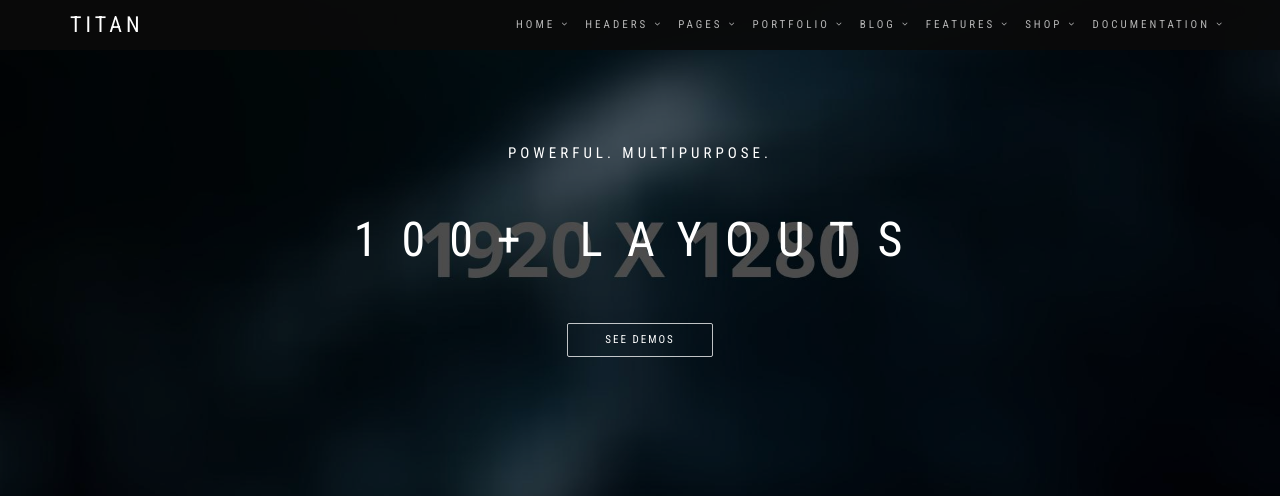
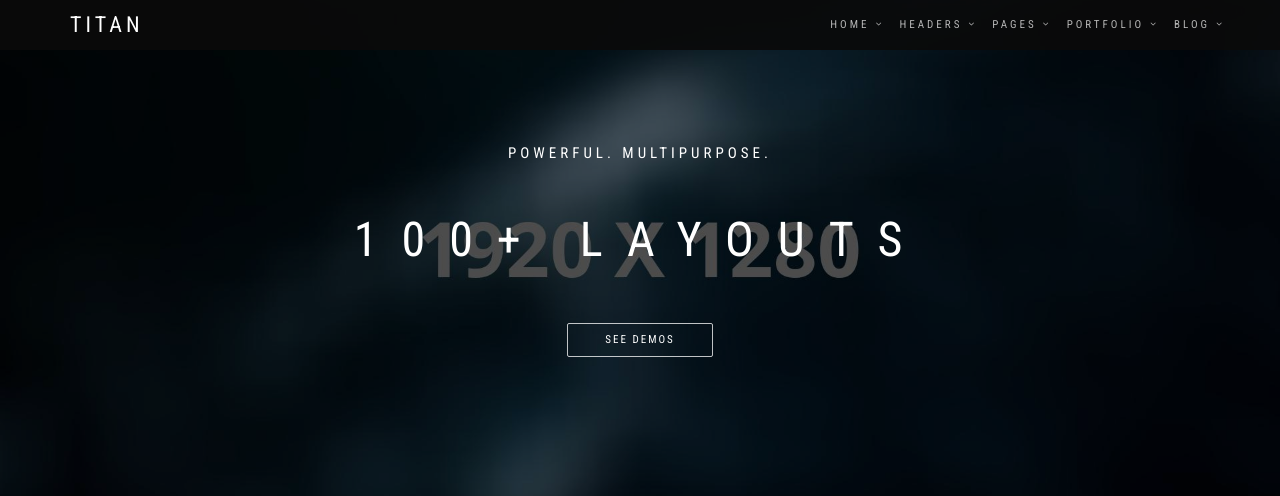
Before and after one commit to sajben94/myproject, a Django app: page / in a window 1280 px wide. Shown: the top 496 px of the page. Run offline with Django 3.2, Linux system fonts and the light colour scheme; some libraries are stand-ins or nearby versions; some web fonts are replaced.

Commit message:
Remove menu items

```diff
--- a/templates/myapp/base.html
+++ b/templates/myapp/base.html
@@ -275,87 +275,6 @@
                   </li>
                 </ul>
               </li>
-              <li class="dropdown"><a class="dropdown-toggle" href="#" data-toggle="dropdown">Features</a>
-                <ul class="dropdown-menu" role="menu">
-                  <li><a href="alerts-and-wells.html"><i class="fa fa-bolt"></i> Alerts and Wells</a></li>
-                  <li><a href="buttons.html"><i class="fa fa-link fa-sm"></i> Buttons</a></li>
-                  <li><a href="tabs_and_accordions.html"><i class="fa fa-tasks"></i> Tabs &amp; Accordions</a></li>
-                  <li><a href="content_box.html"><i class="fa fa-list-alt"></i> Contents Box</a></li>
-                  <li><a href="forms.html"><i class="fa fa-check-square-o"></i> Forms</a></li>
-                  <li><a href="icons.html"><i class="fa fa-star"></i> Icons</a></li>
-                  <li><a href="progress-bars.html"><i class="fa fa-server"></i> Progress Bars</a></li>
-                  <li><a href="typography.html"><i class="fa fa-font"></i> Typography</a></li>
-                </ul>
-              </li>
-              <li class="dropdown"><a class="dropdown-toggle" href="#" data-toggle="dropdown">Shop</a>
-                <ul class="dropdown-menu" role="menu">
-                  <li class="dropdown"><a class="dropdown-toggle" href="#" data-toggle="dropdown">Product</a>
-                    <ul class="dropdown-menu">
-                      <li><a href="shop_product_col_3.html">3 columns</a></li>
-                      <li><a href="shop_product_col_4.html">4 columns</a></li>
-                    </ul>
-                  </li>
-                  <li><a href="shop_single_product.html">Single Product</a></li>
-                  <li><a href="shop_checkout.html">Checkout</a></li>
-                </ul>
-              </li>
-              <!--li.dropdown.navbar-cart-->
-              <!--    a.dropdown-toggle(href='#', data-toggle='dropdown')-->
-              <!--        span.icon-basket-->
-              <!--        |-->
-              <!--        span.cart-item-number 2-->
-              <!--    ul.dropdown-menu.cart-list(role='menu')-->
-              <!--        li-->
-              <!--            .navbar-cart-item.clearfix-->
-              <!--                .navbar-cart-img-->
-              <!--                    a(href='#')-->
-              <!--                        img(src='assets/images/shop/product-9.jpg', alt='')-->
-              <!--                .navbar-cart-title-->
-              <!--                    a(href='#') Short striped sweater-->
-              <!--                    |-->
-              <!--                    span.cart-amount 2 &times; $119.00-->
-              <!--                    br-->
-              <!--                    |-->
-              <!--                    strong.cart-amount $238.00-->
-              <!--        li-->
-              <!--            .navbar-cart-item.clearfix-->
-              <!--                .navbar-cart-img-->
-              <!--                    a(href='#')-->
-              <!--                        img(src='assets/images/shop/product-10.jpg', alt='')-->
-              <!--                .navbar-cart-title-->
-              <!--                    a(href='#') Colored jewel rings-->
-              <!--                    |-->
-              <!--                    span.cart-amount 2 &times; $119.00-->
-              <!--                    br-->
-              <!--                    |-->
-              <!--                    strong.cart-amount $238.00-->
-              <!--        li-->
-              <!--            .clearfix-->
-              <!--                .cart-sub-totle-->
-              <!--                    strong Total: $476.00-->
-              <!--        li-->
-              <!--            .clearfix-->
-              <!--                a.btn.btn-block.btn-round.btn-font-w(type='submit') Checkout-->
-              <!--li.dropdown-->
-              <!--    a.dropdown-toggle(href='#', data-toggle='dropdown') Search-->
-              <!--    ul.dropdown-menu(role='menu')-->
-              <!--        li-->
-              <!--            .dropdown-search-->
-              <!--                form(role='form')-->
-              <!--                    input.form-control(type='text', placeholder='Search...')-->
-              <!--                    |-->
-              <!--                    button.search-btn(type='submit')-->
-              <!--                        i.fa.fa-search-->
-              <li class="dropdown"><a class="dropdown-toggle" href="documentation.html" data-toggle="dropdown">Documentation</a>
-                <ul class="dropdown-menu">
-                  <li><a href="documentation.html#contact">Contact Form</a></li>
-                  <li><a href="documentation.html#reservation">Reservation Form</a></li>
-                  <li><a href="documentation.html#mailchimp">Mailchimp</a></li>
-                  <li><a href="documentation.html#gmap">Google Map</a></li>
-                  <li><a href="documentation.html#plugin">Plugins</a></li>
-                  <li><a href="documentation.html#changelog">Changelog</a></li>
-                </ul>
-              </li>
             </ul>
           </div>
         </div>
```
